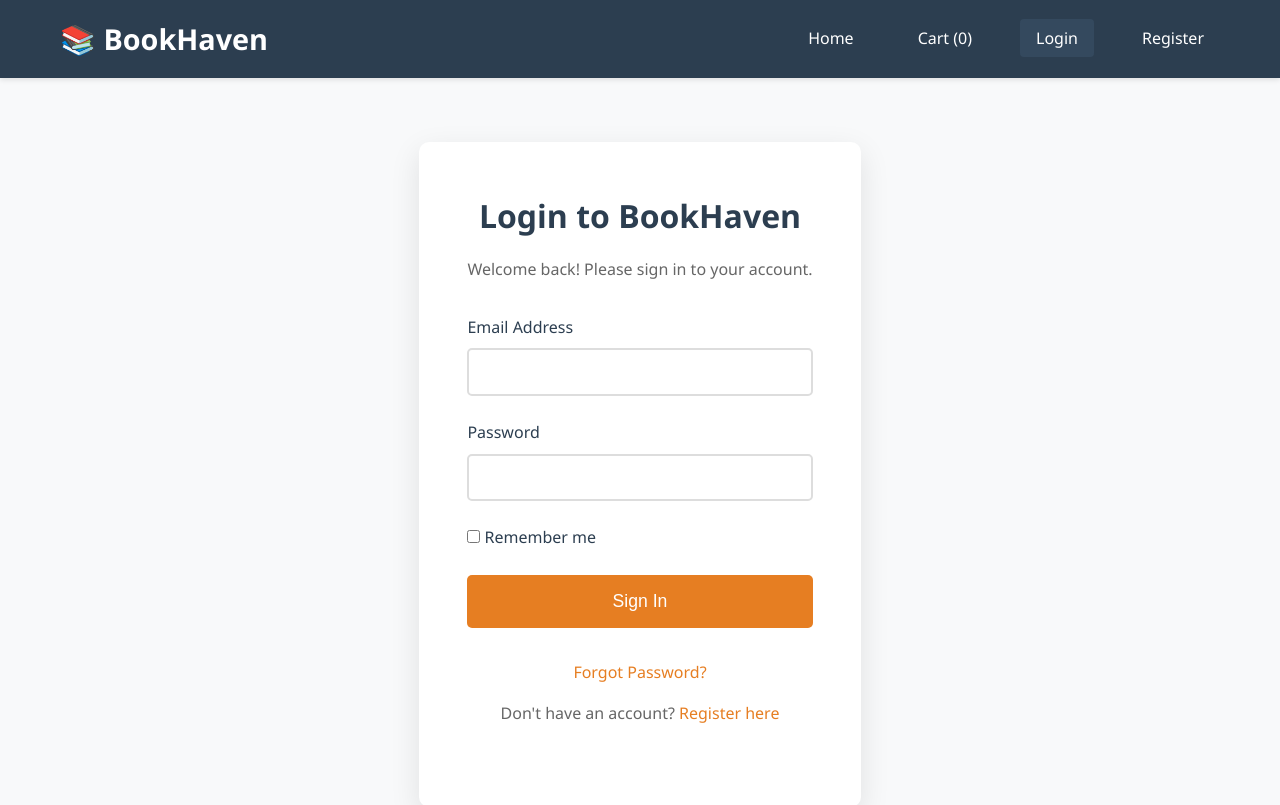
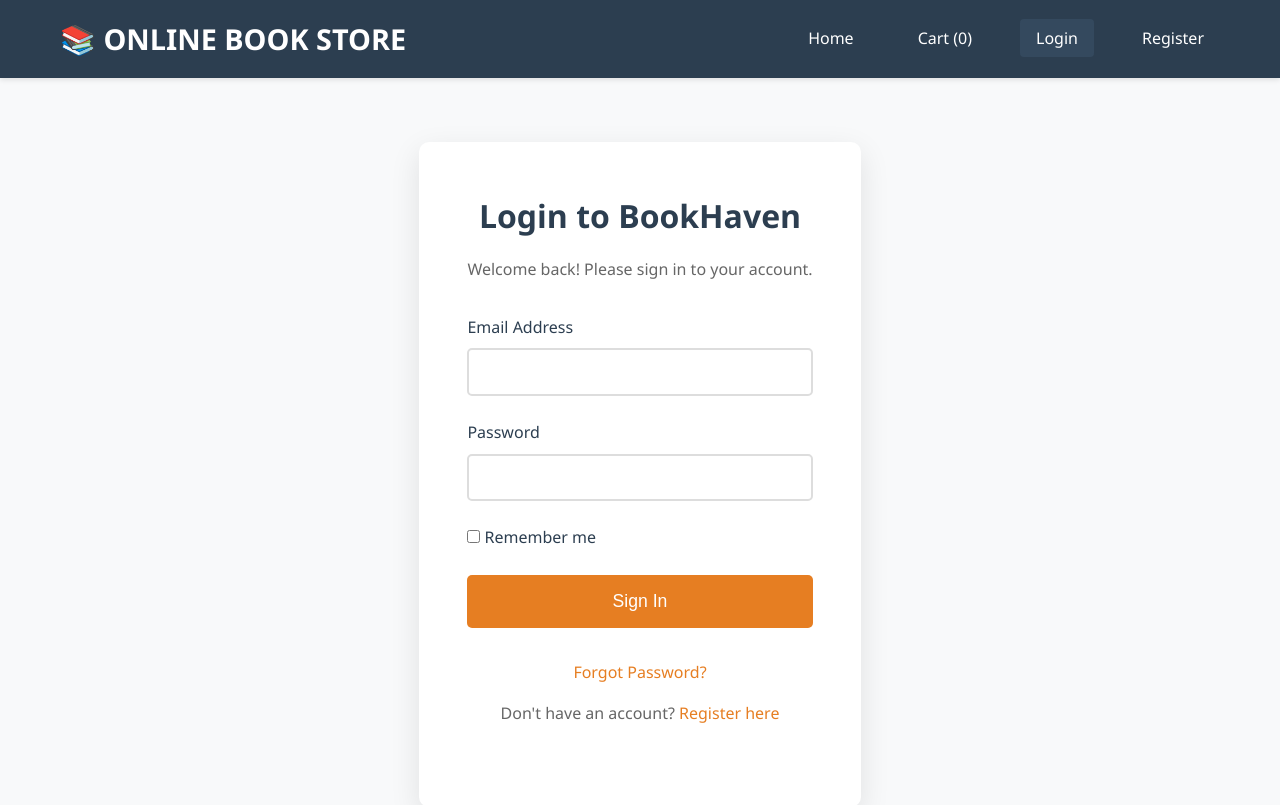
Before and after one commit to KiranDoppani/bookstore2, a plain HTML site: page index.html in a window 1280 px wide. Shown: the top 805 px of the page. Drawn offline with Linux system fonts and the light colour scheme.

Commit message:
index.html

```diff
--- a/index.html
+++ b/index.html
@@ -10,7 +10,7 @@
     <header class="header">
         <div class="container">
             <div class="logo">
-                <h1>📚 BookHaven</h1>
+                <h1>📚 ONLINE BOOK STORE</h1>
             </div>
             <nav class="nav">
                 <ul>
```
